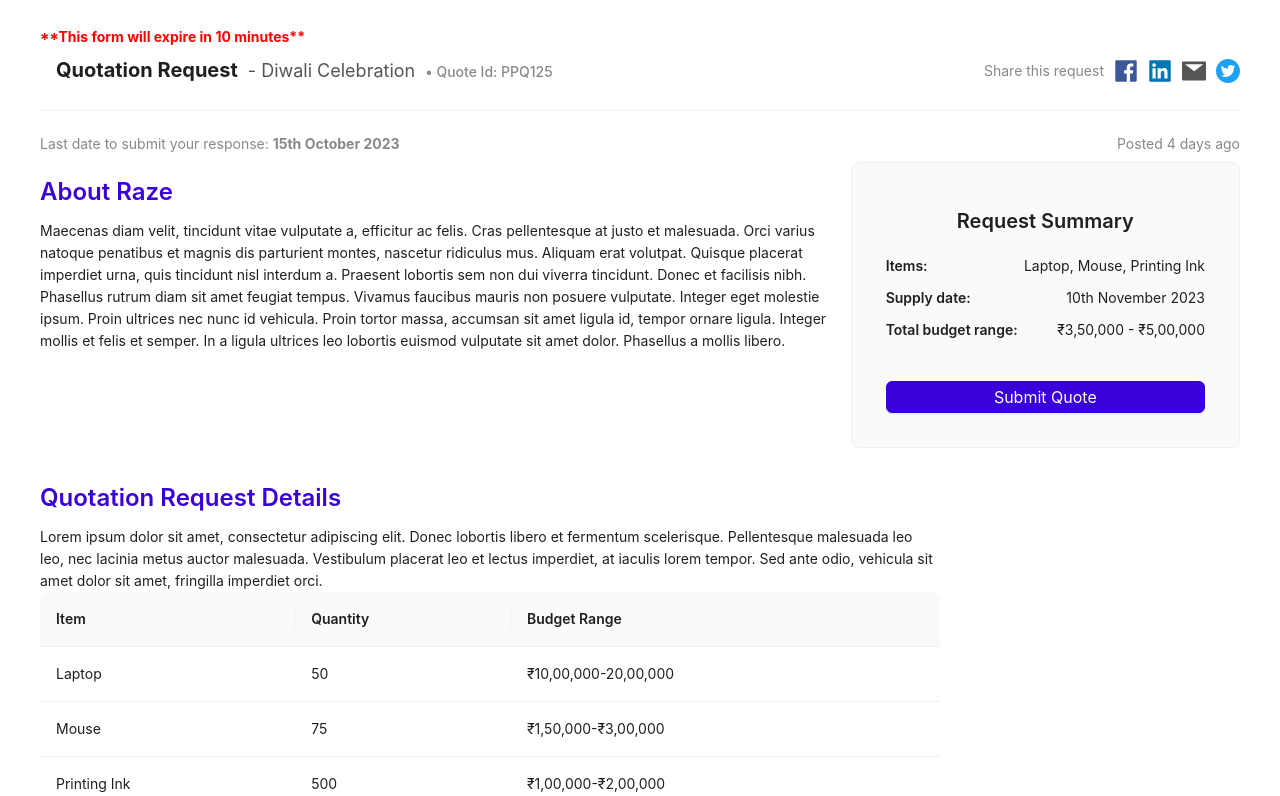
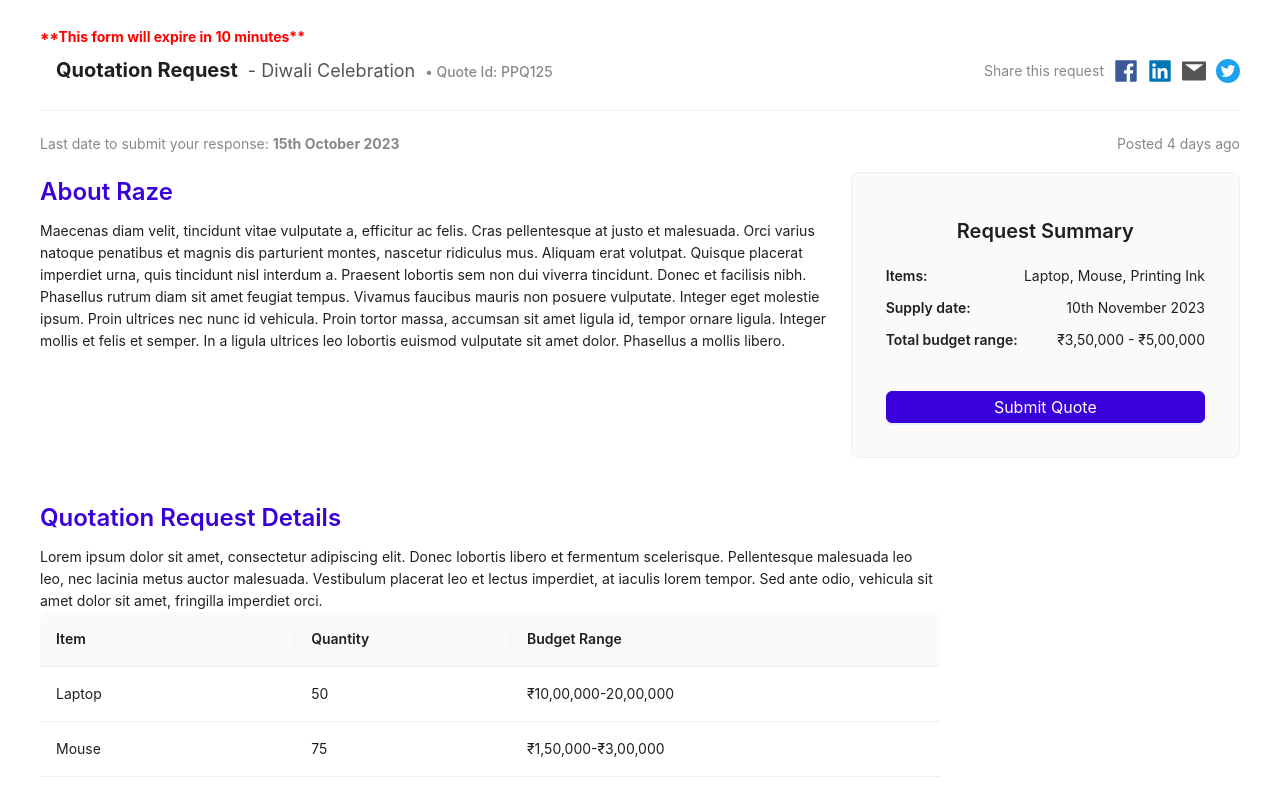
Before and after one commit to NKumar1612/AssignmentForRaze, a React (Vite) app: page / in a window 1280 px wide. Shown: the top 796 px of the page. Built offline with nearby package versions, Linux system fonts and the light colour scheme.

Commit message:
small changes.

```diff
--- a/src/component/RequestSummaryCard.jsx
+++ b/src/component/RequestSummaryCard.jsx
@@ -5,7 +5,7 @@ const { Title, Text } = Typography;
 
 const RequestSummaryCard = () => {
   return (
-    <Card style={{ maxWidth: '400px', margin: '10px auto', borderRadius: '8px', padding: '10px', backgroundColor: '#fafafa' }}>
+    <Card style={{ maxWidth: '400px', margin: '20px auto', borderRadius: '8px', padding: '10px', backgroundColor: '#fafafa' }}>
       {/* Title */}
       <Title level={4} style={{ marginTop: '10px',marginBottom: '20px', textAlign: 'center' }}>
         Request Summary
```
